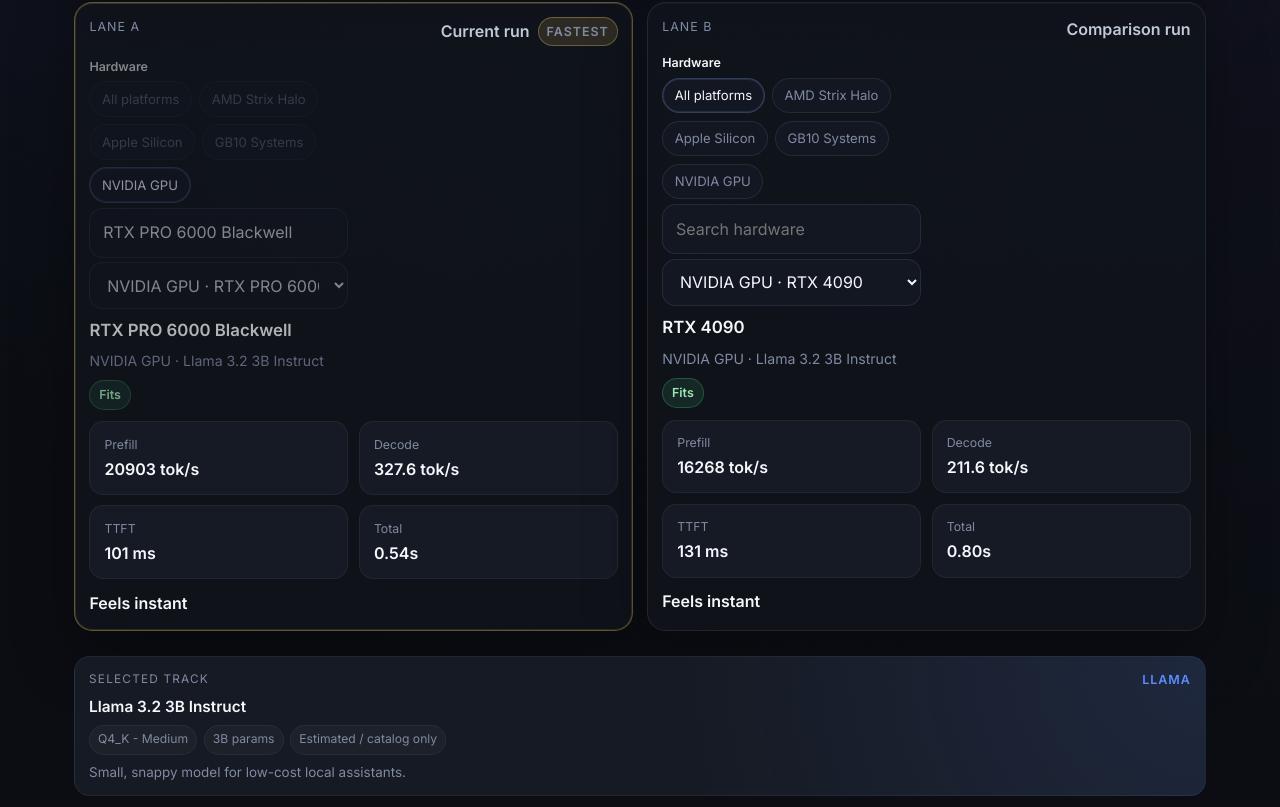
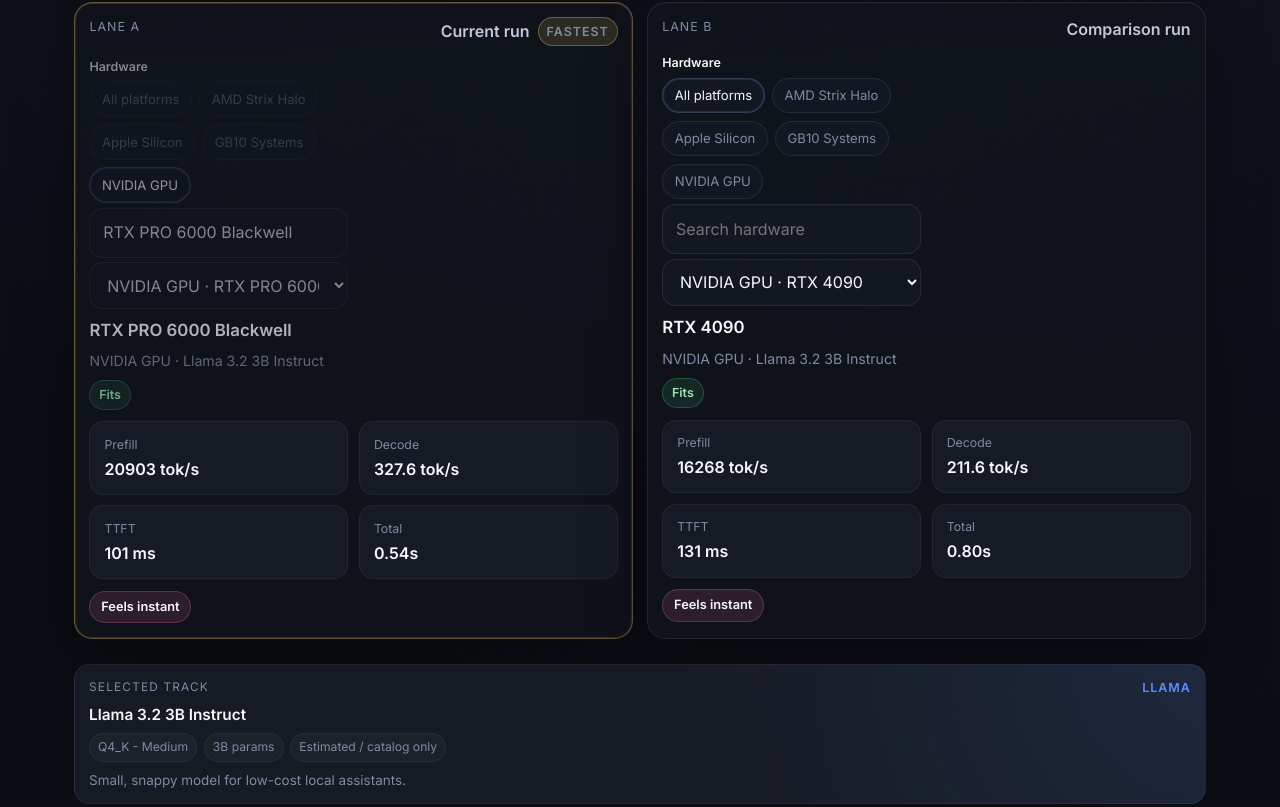
Before and after one commit to mcglothi/laptime, a React (Vite) app: page / in a window 1280 px wide. Shown: the part 2384-3191 px from the top of the page. Built offline with nearby package versions, Linux system fonts and the light colour scheme.

Commit message:
Color-code experience tiers

```diff
--- a/src/App.css
+++ b/src/App.css
@@ -229,6 +229,34 @@
   color: var(--heading);
   font-size: 0.8rem;
   font-weight: 700;
+}
+
+.playback-feel-pill-instant,
+.compare-experience-instant {
+  border-color: rgba(82, 196, 117, 0.32);
+  background: rgba(82, 196, 117, 0.14);
+  color: #1c6a35;
+}
+
+.playback-feel-pill-smooth,
+.compare-experience-smooth {
+  border-color: rgba(232, 196, 71, 0.34);
+  background: rgba(232, 196, 71, 0.16);
+  color: #7b5a00;
+}
+
+.playback-feel-pill-waiting,
+.compare-experience-waiting {
+  border-color: rgba(255, 154, 64, 0.36);
+  background: rgba(255, 154, 64, 0.16);
+  color: #914400;
+}
+
+.playback-feel-pill-batch,
+.compare-experience-batch {
+  border-color: rgba(255, 102, 102, 0.34);
+  background: rgba(255, 102, 102, 0.14);
+  color: #9a1f1f;
 }
 
 .playback-insight-card p {
@@ -1684,8 +1712,16 @@
 }
 
 .compare-experience {
+  display: inline-flex;
+  width: fit-content;
+  align-items: center;
+  border-radius: 999px;
+  padding: 0.34rem 0.68rem;
+  border: 1px solid rgba(255, 120, 170, 0.24);
+  background: rgba(255, 120, 170, 0.12);
   color: var(--heading);
   margin-top: 0;
+  font-size: 0.8rem;
   font-weight: 600;
 }
 
--- a/src/components/ComparisonSection.jsx
+++ b/src/components/ComparisonSection.jsx
@@ -13,6 +13,13 @@ function getCoverageLabel(coverage) {
   if (coverage === 'source-backed') return 'Source-backed runtime'
   if (coverage === 'community-runtime') return 'Community runtime'
   return 'Estimated / catalog only'
+}
+
+function getExperienceTone(experience) {
+  if (experience === 'Feels instant') return 'instant'
+  if (experience === 'Feels smooth') return 'smooth'
+  if (experience === 'Feels like waiting') return 'waiting'
+  return 'batch'
 }
 
 function ComparisonSection({
@@ -52,6 +59,8 @@ function ComparisonSection({
   const winnerThresholdMs = 40
   const hasWinner = !comparisonProjected && Math.abs(laneATotalMs - laneBTotalMs) > winnerThresholdMs
   const winnerLane = !hasWinner ? null : laneATotalMs < laneBTotalMs ? 'a' : 'b'
+  const laneAExperienceTone = getExperienceTone(metrics.experience)
+  const laneBExperienceTone = getExperienceTone(compareMetrics.experience)
 
   return (
     <section className="compare-section" id="comparison">
@@ -238,7 +247,7 @@ function ComparisonSection({
               <p>{fitAssessment.message}</p>
             </div>
           ) : null}
-          <div className="compare-experience">{metrics.experience}</div>
+          <div className={`compare-experience compare-experience-${laneAExperienceTone}`}>{metrics.experience}</div>
         </article>
 
         <article className={`compare-card ${winnerLane === 'b' ? 'compare-card-winner' : ''}`}>
@@ -321,7 +330,7 @@ function ComparisonSection({
               <p>{compareFitAssessment.message}</p>
             </div>
           ) : null}
-          <div className="compare-experience">{compareMetrics.experience}</div>
+          <div className={`compare-experience compare-experience-${laneBExperienceTone}`}>{compareMetrics.experience}</div>
         </article>
       </div>
 
--- a/src/components/SimulatorSection.jsx
+++ b/src/components/SimulatorSection.jsx
@@ -77,6 +77,13 @@ function getCoverageTone(coverage) {
   if (coverage === 'source-backed') return 'source'
   if (coverage === 'community-runtime') return 'community'
   return 'estimate'
+}
+
+function getExperienceTone(experience) {
+  if (experience === 'Feels instant') return 'instant'
+  if (experience === 'Feels smooth') return 'smooth'
+  if (experience === 'Feels like waiting') return 'waiting'
+  return 'batch'
 }
 
 function describeModelEstimate(model) {
@@ -205,6 +212,7 @@ function SimulatorSection({
   const useCaseLabel = getUseCaseLabel(metrics, fitAssessment)
   const coverageLabel = getCoverageLabel(runCoverage)
   const coverageTone = getCoverageTone(runCoverage)
+  const experienceTone = getExperienceTone(metrics.experience)
   const coverageExplanation = getCoverageExplanation(runCoverage, hardware, model, benchmarkMatrix)
   const sourceExplorerTarget = getSourceExplorerTarget(runCoverage, metrics.source)
 
@@ -665,7 +673,7 @@ function SimulatorSection({
       <div className="playback-insight-grid">
         <div className="playback-insight-card playback-insight-card-story">
           <div className="block-label">What This Lap Tells You</div>
-          <div className="playback-feel-pill">{metrics.experience}</div>
+          <div className={`playback-feel-pill playback-feel-pill-${experienceTone}`}>{metrics.experience}</div>
           <p>{bottleneckLabel}</p>
           <small>{useCaseLabel}</small>
         </div>
```
